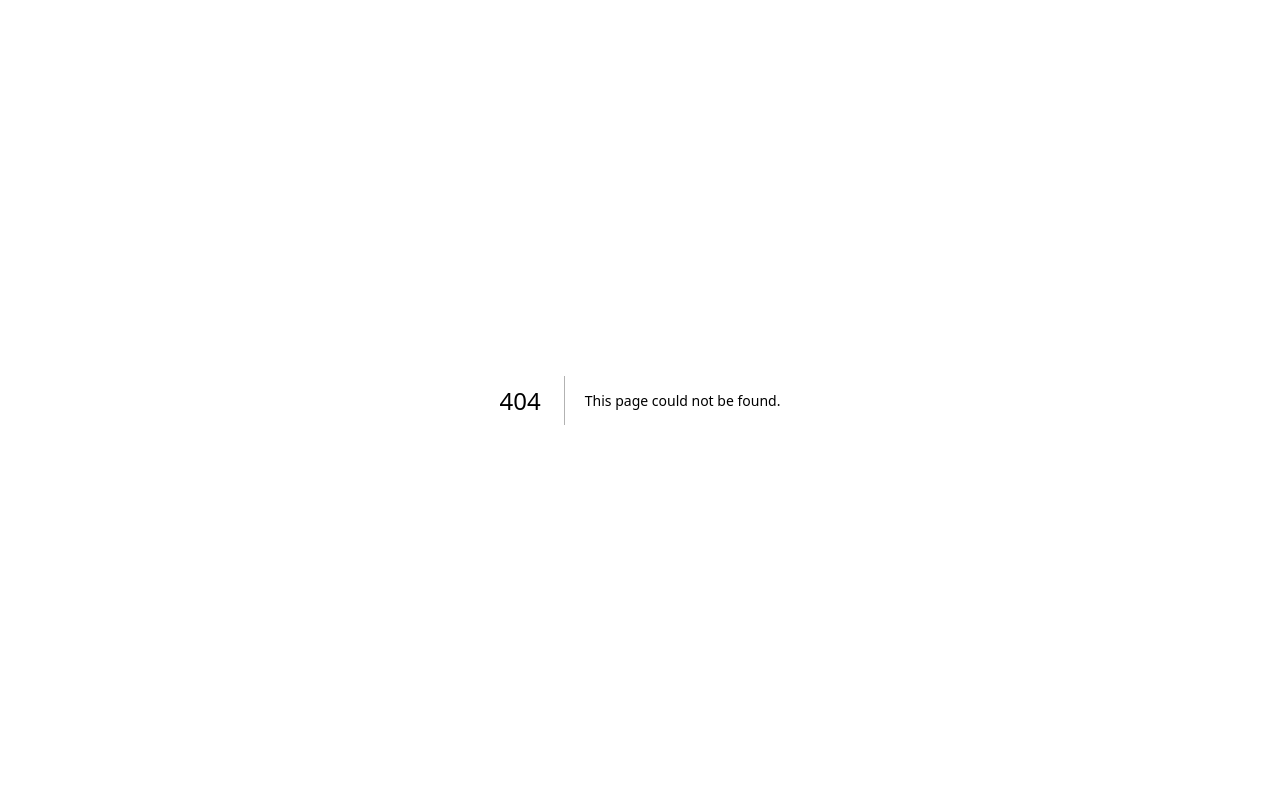
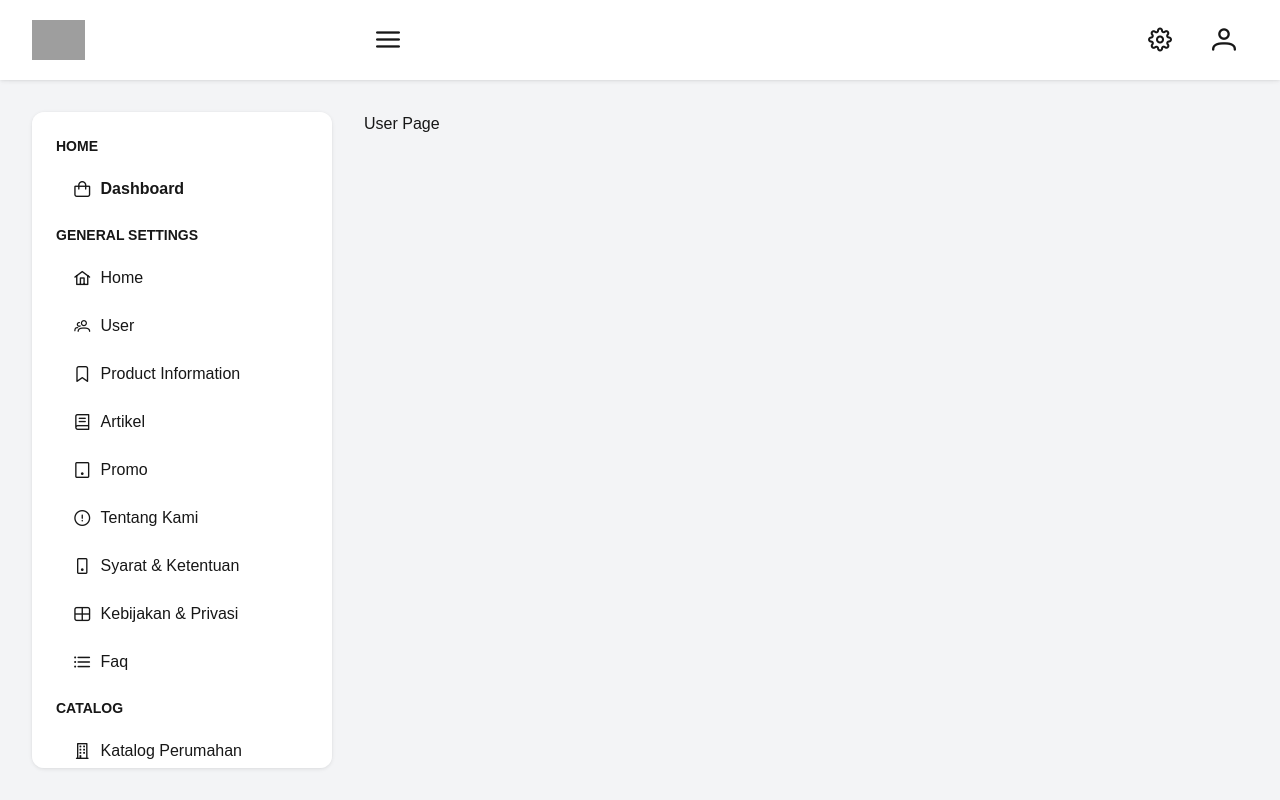
Before and after one commit to dentamuhajir/lpc-backoffice, a Next.js app: page /dashboard/users in a window 1280 px wide. Before the commit this address had no page. Built offline with nearby package versions, Linux system fonts and the light colour scheme; grey boxes are pictures that could not be loaded.

Commit message:
Add Nav Link

```diff
--- a/src/app/dashboard/components/sidebar/Sidebar.tsx
+++ b/src/app/dashboard/components/sidebar/Sidebar.tsx
@@ -1,3 +1,4 @@
+import Link from 'next/link'
 import React from 'react'
 
 const Sidebar: React.FC = () => {
@@ -9,13 +10,10 @@ const Sidebar: React.FC = () => {
                 <div className="layout-menuitem-root-text">Home</div>
                 <ul>
                 <li>
-                    <a
-                    href="/"
-                    className="p-ripple router-link-active router-link-exact-active"
-                    >
-                    <i className="pi pi-fw pi-shopping-bag"></i>
-                    <span>Dashboard</span>
-                    </a>
+                    <Link href="/dashboard" className="p-ripple router-link-active router-link-exact-active">
+                        <i className="pi pi-fw pi-shopping-bag"></i>
+                        <span>Dashboard</span>
+                    </Link>
                 </li>
                 </ul>
             </li>
@@ -31,10 +29,10 @@ const Sidebar: React.FC = () => {
                     </a>
                 </li>
                 <li>
-                    <a href="/demo/input" className="p-ripple">
+                    <Link href="/dashboard/users" className="p-ripple">
                     <i className="pi pi-fw pi-users"></i>
                     <span>User</span>
-                    </a>
+                    </Link>
                 </li>
                 <li>
                     <a href="/demo/floatlabel" className="p-ripple">
--- /dev/null
+++ b/src/app/dashboard/users/page.tsx
@@ -0,0 +1,5 @@
+export default function Users() {
+  return (
+    <h2 className="text-bold">User Page</h2>
+  )
+}
```
